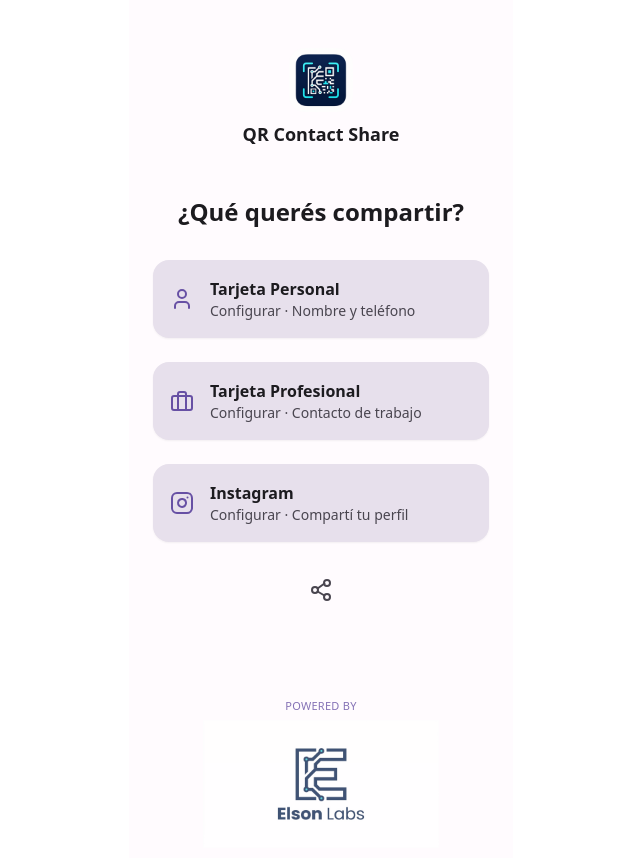
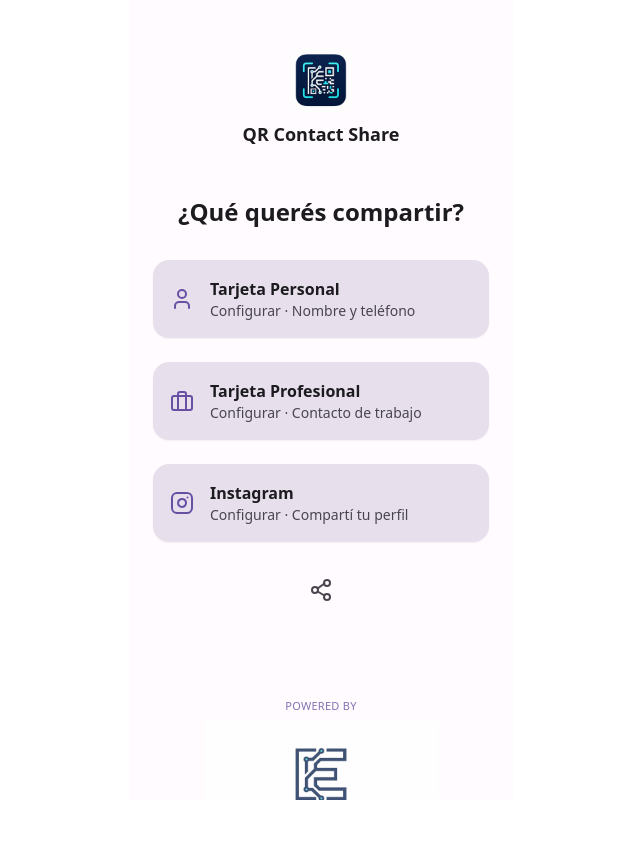
Before and after one commit to elelson06/contact-qr-pwa, a website built with Vite: page contact-qr-pwa/index.html in a window 1280 px wide. Shown: the whole page, without its empty margins (319-959 px from the left). After the commit the page ends 800 px from the top, so only its background shows below. Built offline with nearby package versions, Linux system fonts and the light colour scheme.

Commit message:
ajustando pantalla

```diff
--- a/contact-qr-pwa/src/styles.css
+++ b/contact-qr-pwa/src/styles.css
@@ -9,11 +9,12 @@
     min-height: 100vh;
   }
 
-
   /* 3. Aseguramos que el contenido real de la app esté sobre el fondo */
   #app, #root, main {
     position: relative;
     z-index: 1;
+    height: 100vh; /* Add this line to make #app take up full height */
+    overflow-y: hidden; /* Add this line to remove vertical scroll */
   }
 }
 
```
